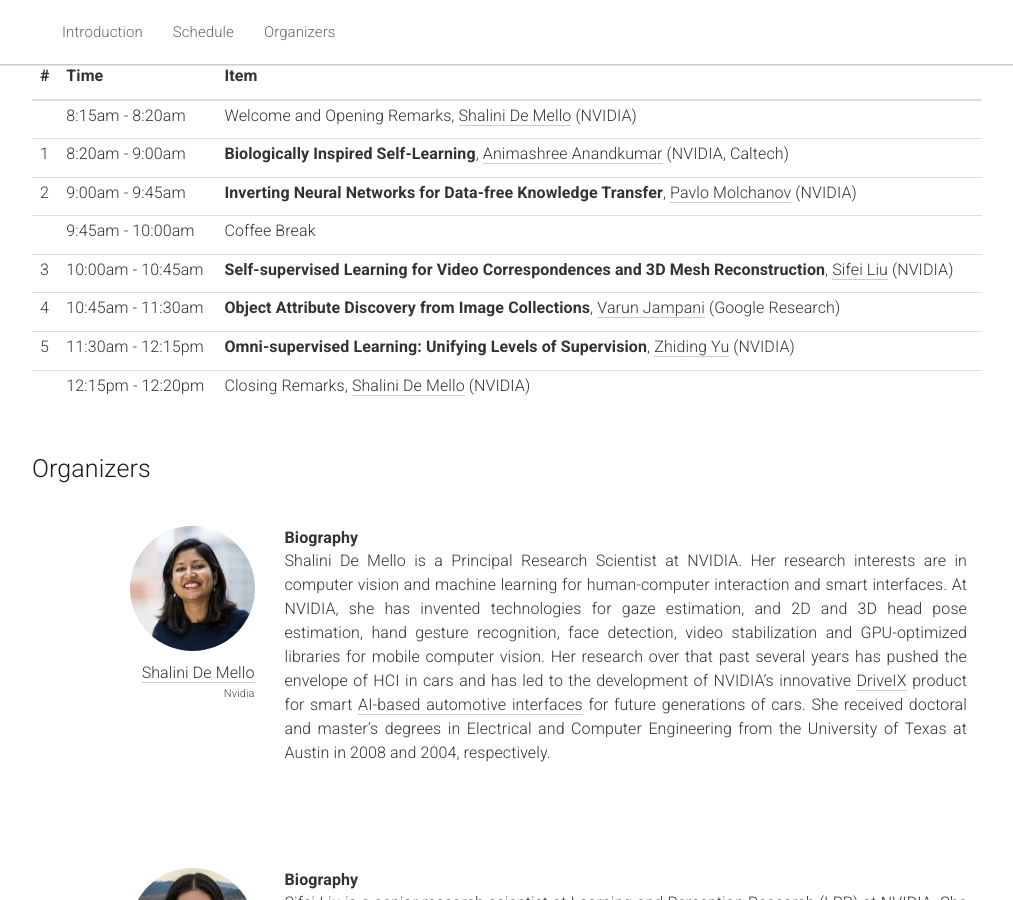
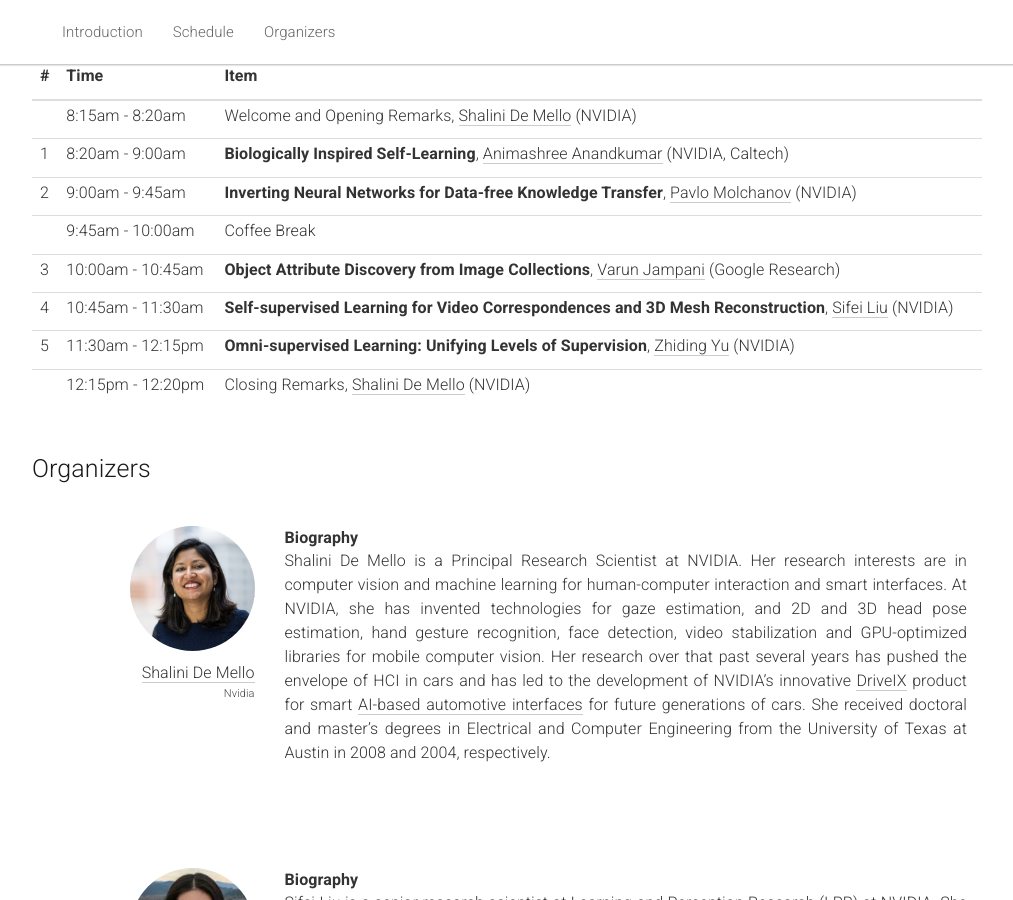
Before and after one commit to NVlabs/eccv2020-limited-labels-data-tutorial, a Jekyll site: the page built from _pages/home.md, in a window 1280 px wide and 900 px high, scrolled down 1176 px. Shown: the whole window, without its empty margins (133-1146 px from the left). Built offline with Jekyll 4.4.1, drawn with Linux system fonts in a browser that asks for light colours; nearby versions of some CDN libraries.

Commit message:
Updated schedule.

```diff
--- a/_pages/home.md
+++ b/_pages/home.md
@@ -87,18 +87,20 @@ To foster discussion and inspire new ideas along these lines, in this tutorial w
         </tr>
 
         <tr>
-	  <td>3</td>
-		  <td>10:00am - 10:45am</td>
+          <td>3</td>
+              <td>10:00am - 10:45am</td>
+              <td><b>Object Attribute Discovery from Image Collections</b>, <a href="#varun">Varun Jampani</a> (Google Research)</td>
+            </tr>
+
+        <tr>
+
+        <tr>
+	  <td>4</td>
+		  <td>10:45am - 11:30am</td>
           <td><b>Self-supervised Learning for Video Correspondences and 3D Mesh Reconstruction</b>, <a href="#sifei">Sifei Liu</a> (NVIDIA)</td>
         </tr>
 
-	<tr>
-	  <td>4</td>
-		  <td>10:45am - 11:30am</td>
-          <td><b>Object Attribute Discovery from Image Collections</b>, <a href="#varun">Varun Jampani</a> (Google Research)</td>
-        </tr>
 
-	<tr>
 	  <td>5</td>
 		  <td>11:30am - 12:15pm</td>
           <td><b>Omni-supervised Learning: Unifying Levels of Supervision</b>, <a href="#zhiding">Zhiding Yu</a> (NVIDIA)</td>
```
